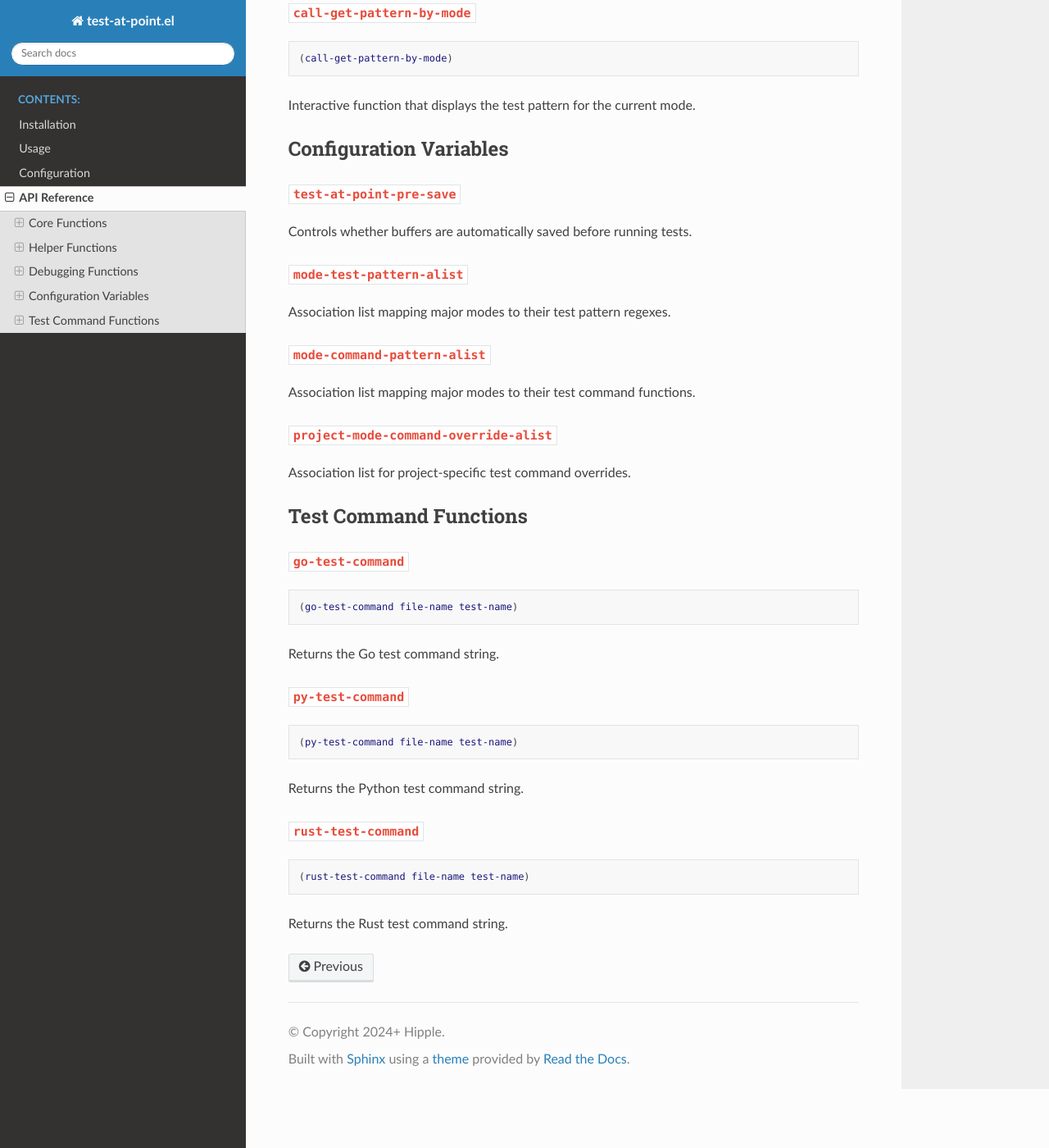
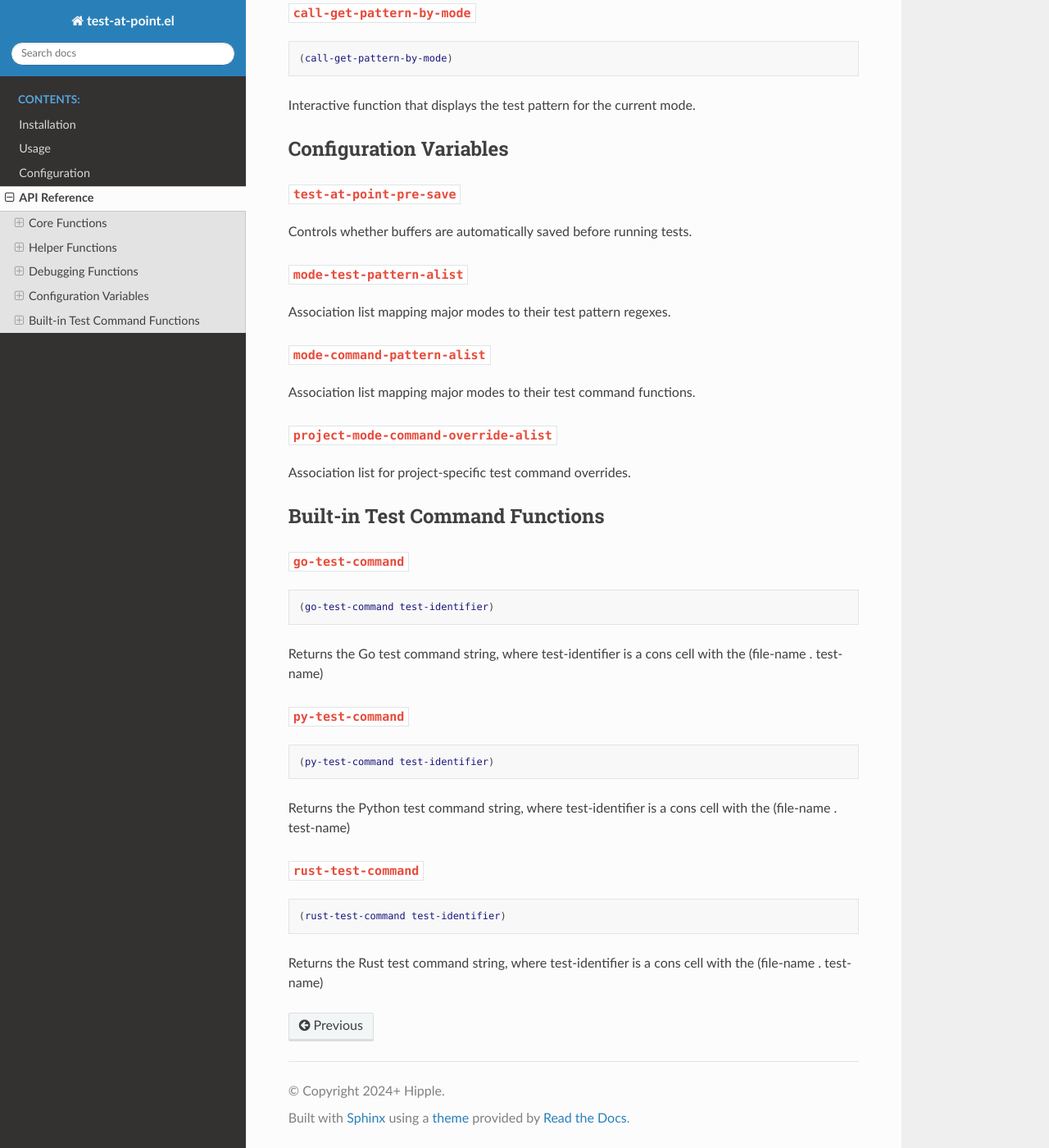
Before and after one commit to C-Hipple/test-at-point, a Sphinx documentation site: the page built from docs/api.rst, in a window 1280 px wide and 1400 px high, scrolled down 1036 px. Shown: the whole window at 82% size. Built offline with Sphinx 7.4.7 and the Read the Docs theme 3.1.0, drawn with Linux system fonts in a browser that asks for light colours; pages that are not in the unit, such as notebooks, are missing from menus.

Commit message:
docs update, fix rust/python funcs

```diff
--- a/docs/api.rst
+++ b/docs/api.rst
@@ -81,7 +81,7 @@ Association list mapping major modes to their test command functions.
 
 Association list for project-specific test command overrides.
 
-Test Command Functions
+Built-in Test Command Functions
 --------------------
 
 ``go-test-command``
@@ -89,24 +89,24 @@ Test Command Functions
 
 .. code-block:: elisp
 
-   (go-test-command file-name test-name)
+   (go-test-command test-identifier)
 
-Returns the Go test command string.
+Returns the Go test command string, where test-identifier is a cons cell with the (file-name . test-name)
 
 ``py-test-command``
 ~~~~~~~~~~~~~~~~~
 
 .. code-block:: elisp
 
-   (py-test-command file-name test-name)
+   (py-test-command test-identifier)
 
-Returns the Python test command string.
+Returns the Python test command string, where test-identifier is a cons cell with the (file-name . test-name)
 
 ``rust-test-command``
 ~~~~~~~~~~~~~~~~~~
 
 .. code-block:: elisp
 
-   (rust-test-command file-name test-name)
+   (rust-test-command test-identifier)
 
-Returns the Rust test command string.
+Returns the Rust test command string, where test-identifier is a cons cell with the (file-name . test-name)
--- a/docs/conf.py
+++ b/docs/conf.py
@@ -7,7 +7,7 @@ copyright = '2024+ Hipple'
 author = 'C-Hipple'
 
 release = '0.1'
-version = '0.1.0'
+version = '1.0'
 
 # -- General configuration
 
--- a/docs/configuration.rst
+++ b/docs/configuration.rst
@@ -76,7 +76,7 @@ Adding Support for New Languages
 To add support for a new language, you need to:
 
 1. Define a test pattern in ``mode-test-pattern-alist``
-2. Define a test command function
+2. Define a test command function.  The interface for the test function is that it should take a cons cell of (file-name . test-name).  It should return a string of the full test command as a string.
 3. Add the mode and command to ``mode-command-pattern-alist``
 
 Example for a new language:
```
Also changed, not shown: other parts of docs/configuration.rst (+1 -1 lines), 1 other file.
